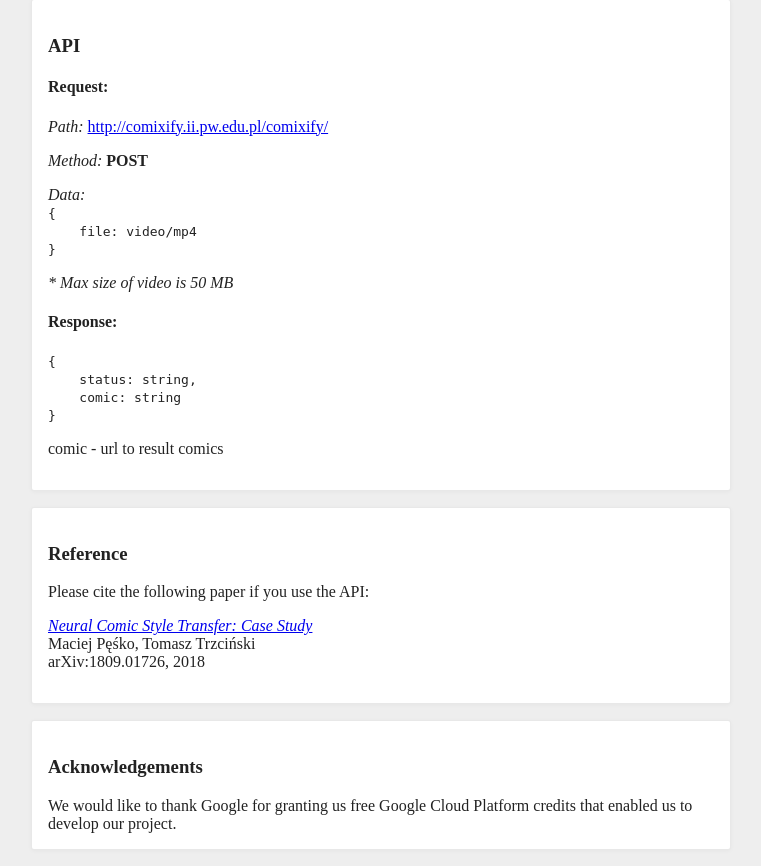
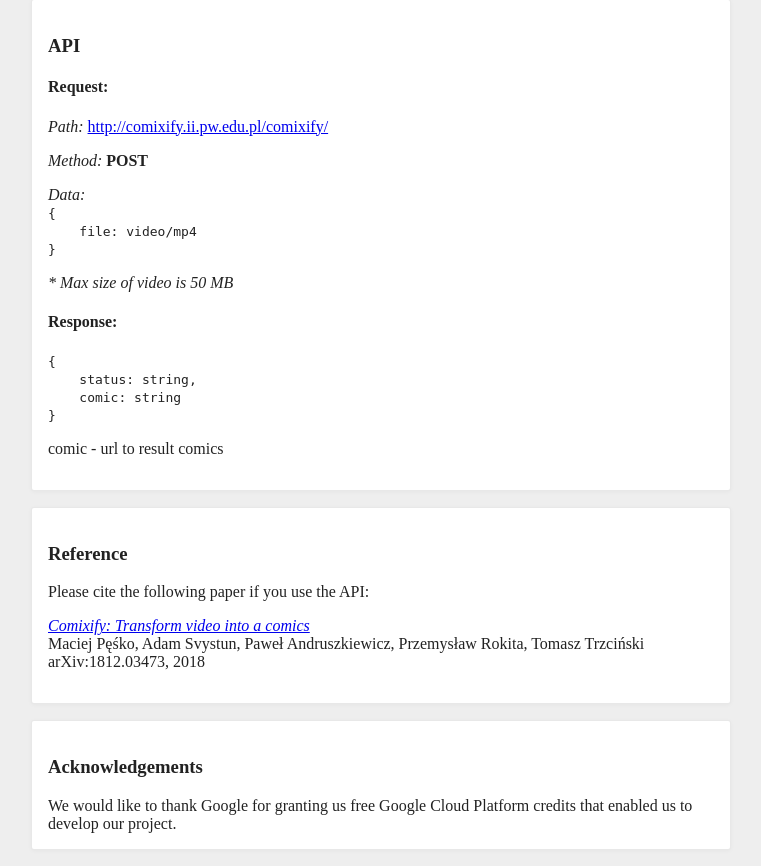
Before and after one commit to maciej3031/comixify, a Django app: page / in a window 1280 px wide. Shown: the part 948-1814 px from the top of the page, without its empty margins (259-1020 px from the left). Run offline with Django 3.2, Linux system fonts and the light colour scheme; parts of the project's set-up code (start-up, migrations or seed data) failed here and were passed over.

Commit message:
Replace old paper reference for the new one

```diff
--- a/frontend/templates/index.html
+++ b/frontend/templates/index.html
@@ -78,10 +78,10 @@
             Please cite the following paper if you use the API:<br>
             <p>
                 <em>
-                    <a href="https://arxiv.org/abs/1809.01726">Neural Comic Style Transfer: Case Study</a>
+                    <a href="https://arxiv.org/abs/1812.03473">Comixify: Transform video into a comics</a>
                 </em><br>
-                Maciej Pęśko, Tomasz Trzciński<br>
-                arXiv:1809.01726, 2018
+                Maciej Pęśko, Adam Svystun, Paweł Andruszkiewicz, Przemysław Rokita, Tomasz Trzciński<br>
+                arXiv:1812.03473, 2018
             </p>
 		</div>
 	</div>
```
